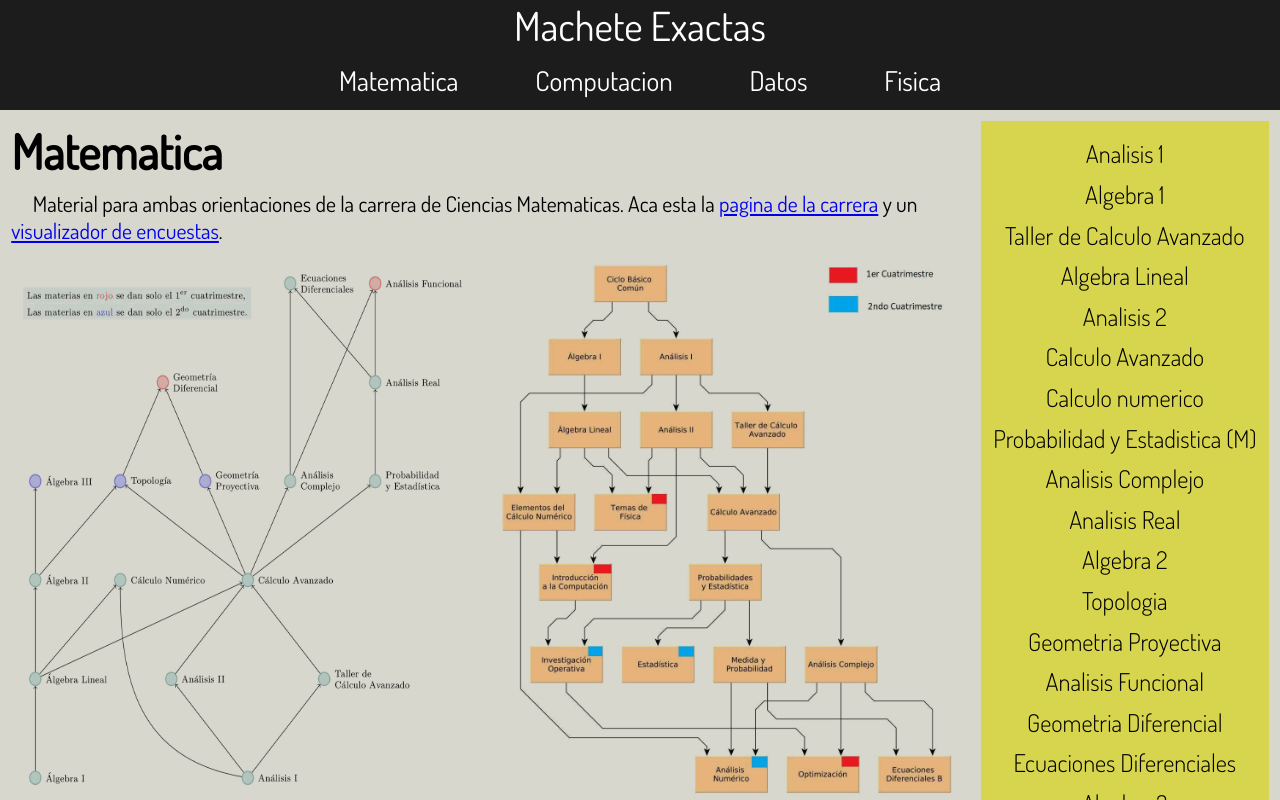
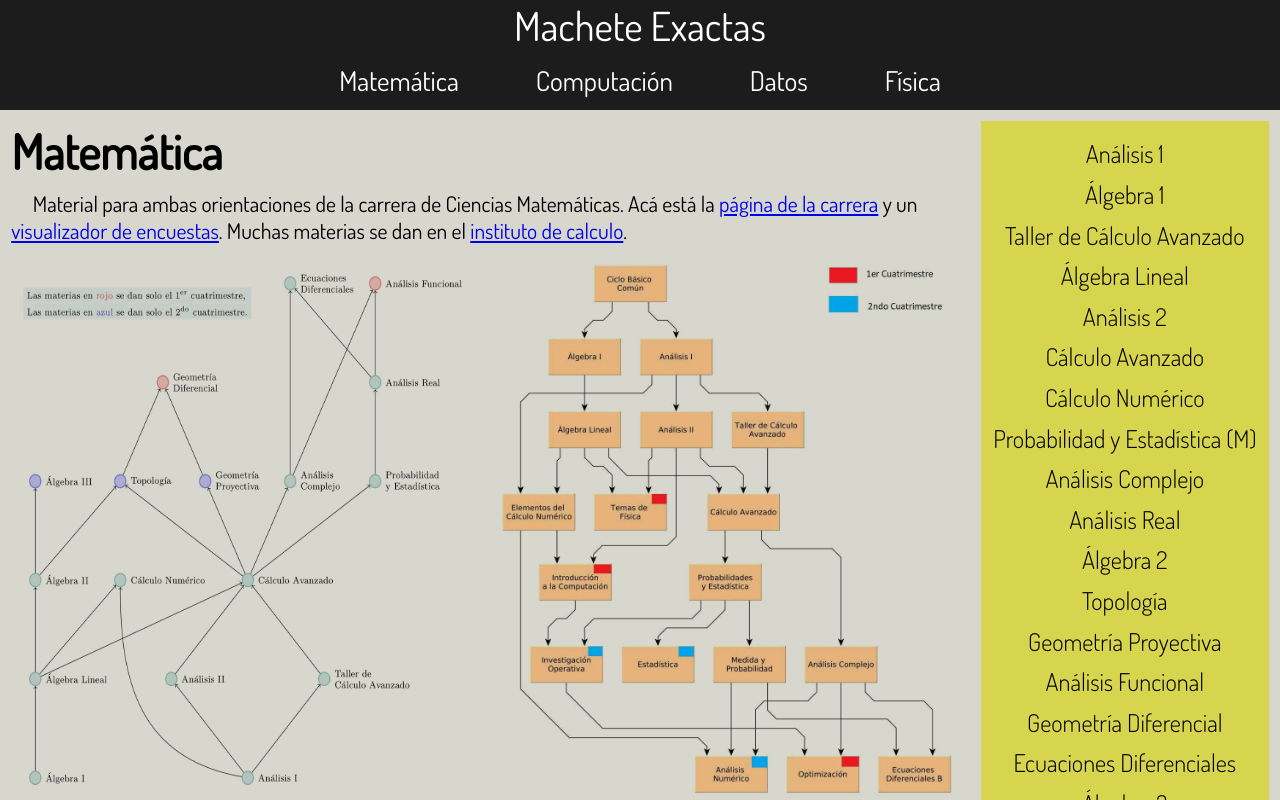
Before and after one commit to pmemoli/Machete-Exactas-Front, a React (Create React App) app: page /mate in a window 1280 px wide. Shown: the top 800 px of the page. Built offline with nearby package versions, Linux system fonts and the light colour scheme; no server answers.

Commit message:
Adapto a los cambios de tildes

```diff
--- a/src/App.jsx
+++ b/src/App.jsx
@@ -12,6 +12,8 @@ import Fuentes from './pages/fuentes/Fuentes';
 import axios from 'axios';
 import Footer from './components/Footer';
 
+// TODO: Cambiar esto a una variable de entorno o que dependa si es dev o prod
+// const backSource = 'https://www.machete-exactas.com/';
 const backSource = '';
 
 const axiosResueltos = axios.create({
--- a/src/components/Navbar.jsx
+++ b/src/components/Navbar.jsx
@@ -15,7 +15,7 @@ export default function Navbar({ setOriginal }) {
                         className="page"
                         onClick={() => setOriginal(true)}
                     >
-                        Matematica
+                        Matemática
                     </Link>
                 </li>
                 <li>
@@ -24,7 +24,7 @@ export default function Navbar({ setOriginal }) {
                         className="page"
                         onClick={() => setOriginal(true)}
                     >
-                        Computacion
+                        Computación
                     </Link>
                 </li>
                 <li>
@@ -42,7 +42,7 @@ export default function Navbar({ setOriginal }) {
                         className="page"
                         onClick={() => setOriginal(true)}
                     >
-                        Fisica
+                        Física
                     </Link>
                 </li>
             </ul>
--- a/src/pages/compu/Compu.jsx
+++ b/src/pages/compu/Compu.jsx
@@ -13,17 +13,17 @@ function Welcome({ planEstudios, setPlanEstudios }) {
     return (
         <div className="content">
             <div id="header-compu">
-                <h1>Computacion</h1>
+                <h1>Computación</h1>
                 <button onClick={() => setPlanEstudios(opuesto)}>
                     Cambiar al plan {opuesto}
                 </button>
             </div>
 
             <p>
-                Material para la carrera de Ciencias de la Computacion. Aca esta
+                Material para la carrera de Ciencias de la Computación. Acá está
                 la{' '}
                 <a href="https://computacion.dc.uba.ar/" target="_blank">
-                    pagina de la carrera
+                    página de la carrera
                 </a>{' '}
                 y un{' '}
                 <a
@@ -37,9 +37,9 @@ function Welcome({ planEstudios, setPlanEstudios }) {
                     href="https://docs.google.com/document/d/e/2PACX-1vSlD-djaJcnw45-41ugO5yGqNl5hA_dKOAikyRDAh5QzsrToBi2XWPzU1i0ldDAbNct0rx2AfhuBf19/pub"
                     targe="_blank"
                 >
-                    esta pagina
+                    esta página
                 </a>{' '}
-                hay mucha informacion del nuevo plan.
+                hay mucha información del nuevo plan.
             </p>
 
             <img src={planEstudios === 'viejo' ? plan : planNuevo} />
@@ -52,41 +52,41 @@ export default function Compu({ resueltos, cargado }) {
     const { materia } = useParams();
 
     const materiasViejo = [
-        'Analisis 2 (C)',
-        'Algebra 1',
-        'Probabilidad y Estadistica (C)',
+        'Análisis 2 (C)',
+        'Álgebra 1',
+        'Probabilidad y Estadística (C)',
         'Algoritmos 1',
-        'Metodos Numericos',
-        'Organizacion del Comp. 1',
+        'Métodos Numericos',
+        'Organización del Comp. 1',
         'Algoritmos 2',
-        'Organizacion del Comp. 2',
+        'Organización del Comp. 2',
         'Algoritmos 3',
-        'Logica y Computabilidad',
+        'Lógica y Computabilidad',
         'Sistemas Operativos',
-        'Ingenieria 1',
+        'Ingeniería 1',
         'Paradigmas de Prog.',
-        'Teoria de Lenguajes',
-        'Teoria de las Com.',
+        'Teoría de Lenguajes',
+        'Teoría de las Com.',
         'Base de Datos',
-        'Ingenieria 2',
+        'Ingeniería 2',
     ];
 
     const materiasNuevo = [
-        'Intro. a la Programacion',
-        'Algebra 1',
-        'Algoritmos y estructuras de datos',
-        'Analisis 1',
+        'Intro. a la Programación',
+        'Álgebra 1',
+        'Algoritmos y Estructuras de Datos',
+        'Análisis 1',
         'Paradigmas de Prog. (N)',
-        'Tecnicas de diseño de algoritmos',
+        'Técnicas de Diseño de Algoritmos',
         'Sistemas Digitales',
         'Lenguajes Formales',
-        'Arquitectura y Organizacion',
-        'Algebra Lineal Comp. (C)',
+        'Arquitectura y Organización',
+        'Álgebra Lineal Comp. (C)',
         'Complejidad Computacional',
         'Sistemas Operativos (N)',
-        'Estadistica Computacional',
-        'Almacenamiento y recuperacion de informacion',
-        'Programacion concurrente y paralela',
+        'Estadística Computacional',
+        'Almacenamiento y recuperación de información',
+        'Programación Concurrente y Paralela',
         'Redes de Comunicaciones',
     ];
 
--- a/src/pages/datos/Datos.jsx
+++ b/src/pages/datos/Datos.jsx
@@ -11,9 +11,9 @@ function Welcome() {
         <div className="content">
             <h1>Datos</h1>
             <p>
-                Material para la carrera de Ciencia de Datos. Aca esta la{' '}
+                Material para la carrera de Ciencia de Datos. Acá está la{' '}
                 <a href="https://lcd.exactas.uba.ar/" target="_blank">
-                    pagina de la carrera
+                    página de la carrera
                 </a>{' '}
                 y un{' '}
                 <a
@@ -21,6 +21,13 @@ function Welcome() {
                     target="_blank"
                 >
                     visualizador de encuestas
+                </a>
+                . Muchas materias se dan tambien en el{' '}
+                <a
+                    href="https://ic.fcen.uba.ar/actividades-academicas/formacion/materias"
+                    target="_blank"
+                >
+                    instituto de calculo
                 </a>
                 .
             </p>
@@ -33,17 +40,17 @@ export default function Datos({ resueltos, cargado }) {
     const { materia } = useParams();
 
     const materias = [
-        'Analisis 1',
-        'Algebra 1',
+        'Análisis 1',
+        'Álgebra 1',
         'Algoritmos 1',
-        'Analisis 2',
+        'Análisis 2',
         'Algoritmos 2',
-        'Analisis Avanzado',
-        'Alg. Lineal Computacional',
+        'Análisis Avanzado',
+        'Álg. Lineal Computacional',
         'Laboratorio de Datos',
         'Probabilidad',
         'Algoritmos 3',
-        'Intr. al Modelado Continuo',
+        'Intr. al Modelado Contínuo',
         'Intr. a la Est. y Cs. de Datos',
         'Intr. a la Inv. Oper. y Opt.',
     ];
--- a/src/pages/fisica/Fisica.jsx
+++ b/src/pages/fisica/Fisica.jsx
@@ -9,14 +9,14 @@ import { useParams } from 'react-router-dom';
 function Welcome() {
     return (
         <div className="content">
-            <h1>Fisica</h1>
+            <h1>Física</h1>
             <p>
-                Material para la carrera de Ciencias Fisicas. Aca esta la{' '}
+                Material para la carrera de Ciencias Físicas. Acá está la{' '}
                 <a
                     href="https://www.df.uba.ar/es/docentes/paginas-de-materias"
                     target="_blank"
                 >
-                    pagina de la carrera
+                    página de la carrera
                 </a>{' '}
                 y un{' '}
                 <a
@@ -36,23 +36,23 @@ export default function Fisica({ resueltos, cargado }) {
     const { materia } = useParams();
 
     const materias = [
-        'Fisica 1',
-        'Matematica 1',
+        'Física 1',
+        'Matemática 1',
         'Laboratorio 1',
-        'Fisica 2',
-        'Matematica 2',
-        'Matematica 3',
+        'Física 2',
+        'Matemática 2',
+        'Matemática 3',
         'Laboratorio 2',
-        'Calculo Numerico',
-        'Fisica 3',
-        'Matematica 4',
+        'Calculo Numérico',
+        'Física 3',
+        'Matemática 4',
         'Laboratorio 3',
-        'Fisica 4',
-        'Mecanica Clasica',
-        'Fisica Teorica 1',
+        'Física 4',
+        'Mecánica Clásica',
+        'Física Teórica 1',
         'Laboratorio 4',
-        'Fisica Teorica 2',
-        'Fisica Teorica 3',
+        'Física Teórica 2',
+        'Física Teórica 3',
         'Laboratorio 5',
         'Estructura 1',
         'Estructura 2',
--- a/src/pages/home/Sidebar.jsx
+++ b/src/pages/home/Sidebar.jsx
@@ -12,7 +12,7 @@ export default function Sidebar() {
                         target="_blank"
                         rel="noreferrer"
                     >
-                        Calendario academico
+                        Calendario académico
                     </a>
                 </li>
                 <li className="side-item">
@@ -21,7 +21,7 @@ export default function Sidebar() {
                         target="_blank"
                         rel="noreferrer"
                     >
-                        Menu universitario
+                        Menú universitario
                     </a>
                 </li>
                 <li className="side-item">
@@ -48,7 +48,7 @@ export default function Sidebar() {
                         target="_blank"
                         rel="noreferrer"
                     >
-                        Agenda fcen
+                        Agenda FCEN
                     </a>
                 </li>
                 <li className="side-item">
--- a/src/pages/mate/Mate.jsx
+++ b/src/pages/mate/Mate.jsx
@@ -1,4 +1,4 @@
-import React, { useState } from 'react';
+import React from 'react';
 import '../../assets/styles/components.scss';
 import '../../assets/styles/mate.scss';
 import Sidebar from '../../components/Sidebar';
@@ -10,15 +10,15 @@ import { useParams } from 'react-router-dom';
 function Welcome() {
     return (
         <div className="content">
-            <h1>Matematica</h1>
+            <h1>Matemática</h1>
             <p>
                 Material para ambas orientaciones de la carrera de Ciencias
-                Matematicas. Aca esta la{' '}
+                Matemáticas. Acá está la{' '}
                 <a
                     href="https://cms.dm.uba.ar/academico/materias/"
                     target="_blank"
                 >
-                    pagina de la carrera
+                    página de la carrera
                 </a>{' '}
                 y un{' '}
                 <a
@@ -26,6 +26,13 @@ function Welcome() {
                     target="_blank"
                 >
                     visualizador de encuestas
+                </a>
+                . Muchas materias se dan en el{' '}
+                <a
+                    href="https://ic.fcen.uba.ar/actividades-academicas/formacion/materias"
+                    target="_blank"
+                >
+                    instituto de calculo
                 </a>
                 .
             </p>
@@ -42,29 +49,29 @@ export default function Mate({ resueltos, cargado }) {
     const { materia } = useParams();
 
     const materias = [
-        'Analisis 1',
-        'Algebra 1',
-        'Taller de Calculo Avanzado',
-        'Algebra Lineal',
-        'Analisis 2',
-        'Calculo Avanzado',
-        'Calculo numerico',
-        'Probabilidad y Estadistica (M)',
-        'Analisis Complejo',
-        'Analisis Real',
-        'Algebra 2',
-        'Topologia',
-        'Geometria Proyectiva',
-        'Analisis Funcional',
-        'Geometria Diferencial',
+        'Análisis 1',
+        'Álgebra 1',
+        'Taller de Cálculo Avanzado',
+        'Álgebra Lineal',
+        'Análisis 2',
+        'Cálculo Avanzado',
+        'Cálculo Numérico',
+        'Probabilidad y Estadística (M)',
+        'Análisis Complejo',
+        'Análisis Real',
+        'Álgebra 2',
+        'Topología',
+        'Geometría Proyectiva',
+        'Análisis Funcional',
+        'Geometría Diferencial',
         'Ecuaciones Diferenciales',
-        'Algebra 3',
-        'Intro. a la Computacion',
-        'Estadistica',
+        'Álgebra 3',
+        'Intro. a la Computación',
+        'Estadística',
         'Inv. Operativa',
-        'Temas de Fisica',
-        'Optimizacion',
-        'Analisis Numerico',
+        'Temas de Física',
+        'Optimización',
+        'Análisis Numérico',
     ];
 
     function renderContent() {
```
Also changed, not shown: src/components/Materia.jsx (+15 -9 lines), src/components/ModalFile.jsx (+5 -5 lines), src/components/ModalLink.jsx (+4 -4 lines), src/pages/fuentes/Fuentes.jsx (+4 -4 lines), src/pages/home/Home.jsx (+7 -7 lines).
